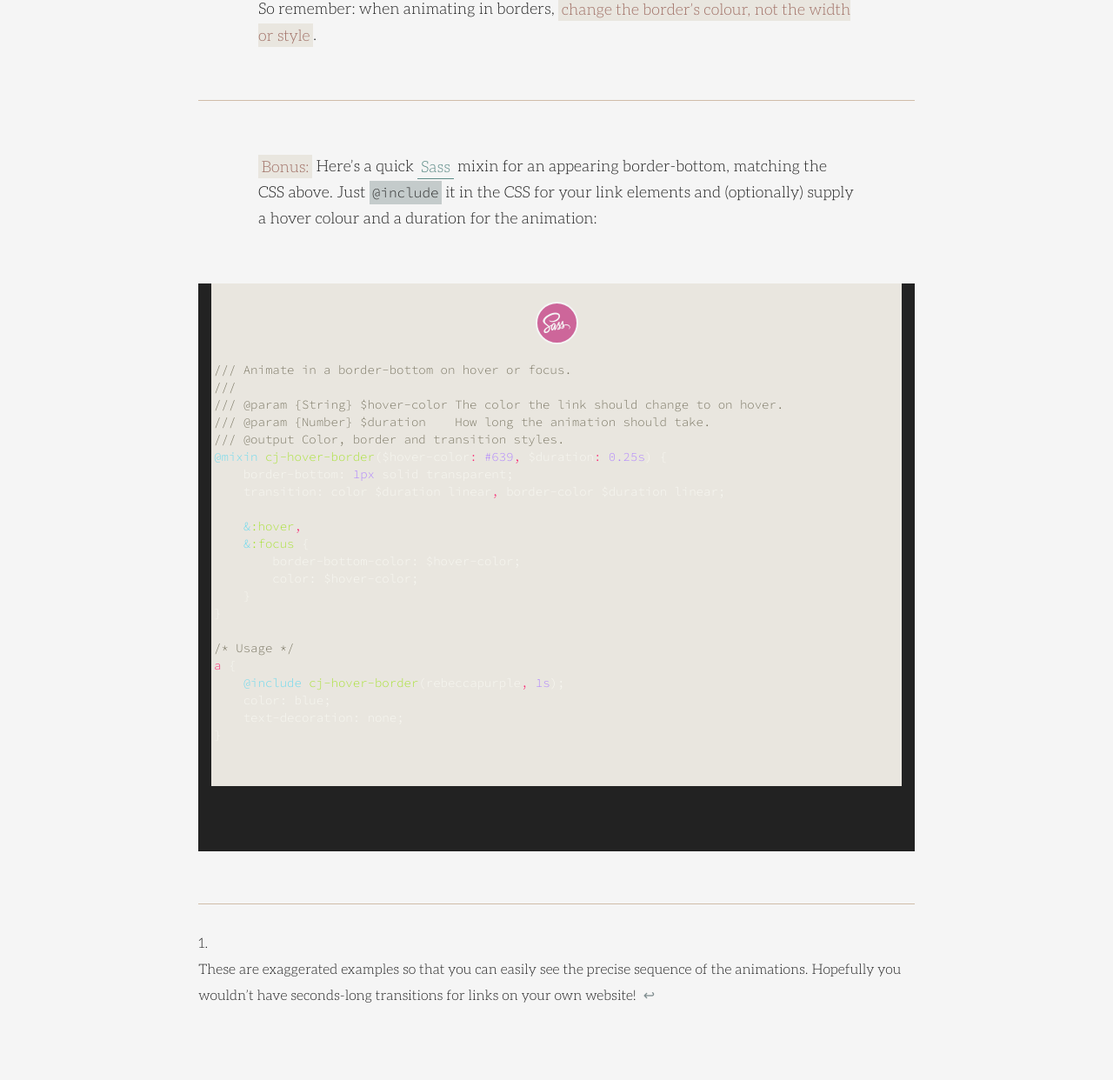
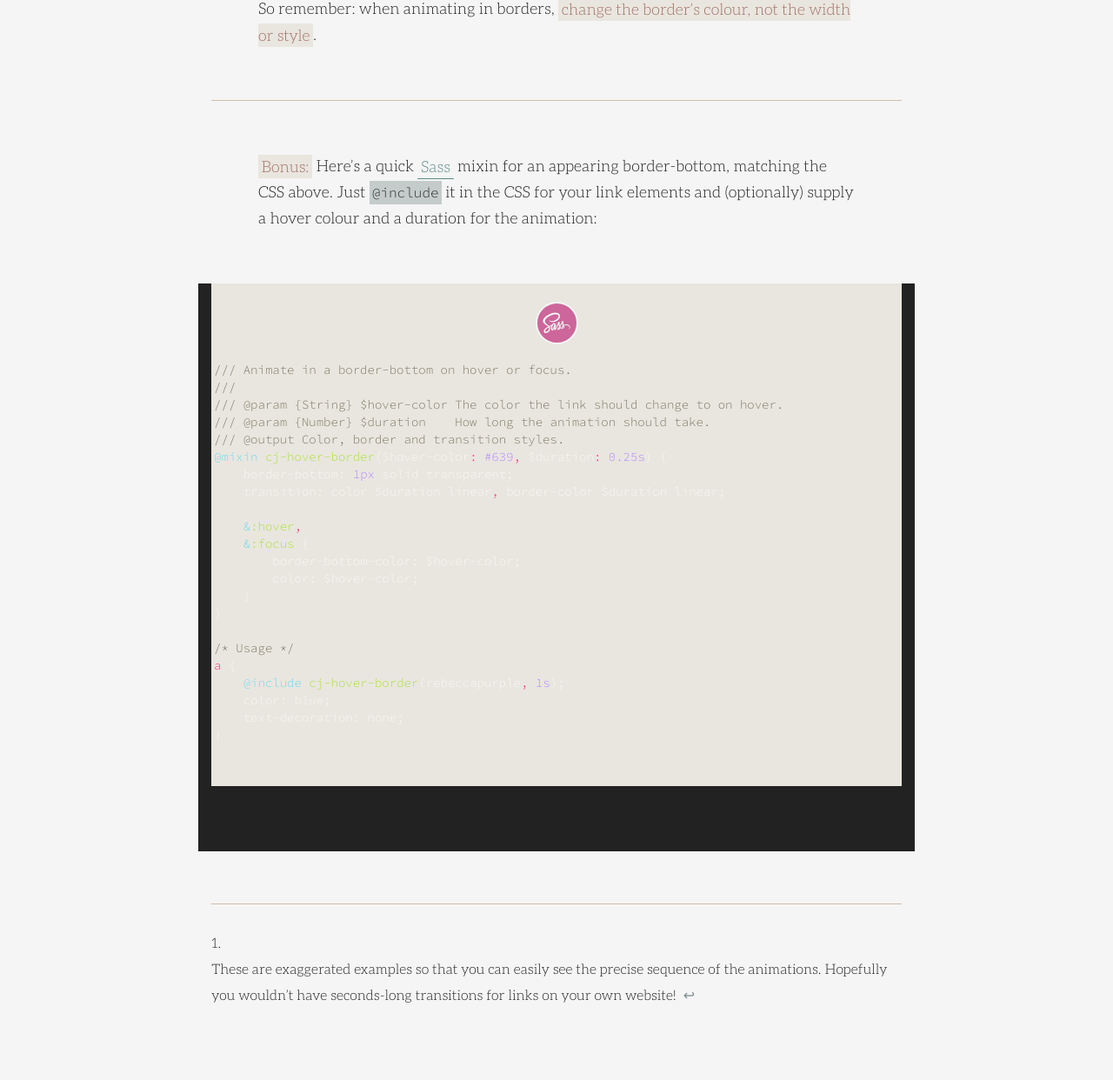
Before and after one commit to cjbarnes/cjbarnes.github.io, a Jekyll site: the page built from _posts/2015-03-26-animating-link-borders.md, in a window 1280 px wide. Shown: the part 4090-5332 px from the top of the page at 87% size. Built offline with Jekyll 4.4.1, drawn with Linux system fonts in a browser that asks for light colours.

Commit message:
Align margins of hrs and footnotes with the subheadings rather than the title

```diff
--- a/_src/sass/base/_base.scss
+++ b/_src/sass/base/_base.scss
@@ -166,6 +166,12 @@ hr {
         font-size: (100% * ($base-font-size / 16));
     }
 
+    /* Align hr edges with subheading edges */
+    hr {
+        @include rem("margin-left",  $gutter);
+        @include rem("margin-right", $gutter);
+    }
+
     /* Leave more margin around text. */
     .content-section {
 
--- a/_src/sass/base/_footnotes.scss
+++ b/_src/sass/base/_footnotes.scss
@@ -51,7 +51,6 @@
     }
 
     li {
-        //@include rem("margin", ($line / 2) 0);
         @include font-size-leading("small");
         list-style-position: inside;
         transition: background-color $link-transition-duration ease-in-out;
@@ -67,7 +66,7 @@
             @include rem("margin-right", $gutter);
         }
 
-        /* Reinstate sub-list styling. */
+        /* Reinstate sub-list marker alignment. */
         li {
             @include rem("margin-left", ($line / 2));
             list-style-position: outside;
@@ -76,3 +75,20 @@
     }
 
 } //.footnotes
+
+
+/**
+ * Media query.
+ *
+ * Tablets or wider.
+ */
+@include media-width("normal-size") {
+
+    /* Align footnotes area edges with subheading edges */
+    .footnotes {
+        @include rem("margin-left",  $gutter);
+        @include rem("margin-right", $gutter);
+    }
+
+
+} //include media-width(normal-size)
```
Also changed, not shown: css/styles.css (+23 -1 lines), css/styles.min.css, 1 other file.
